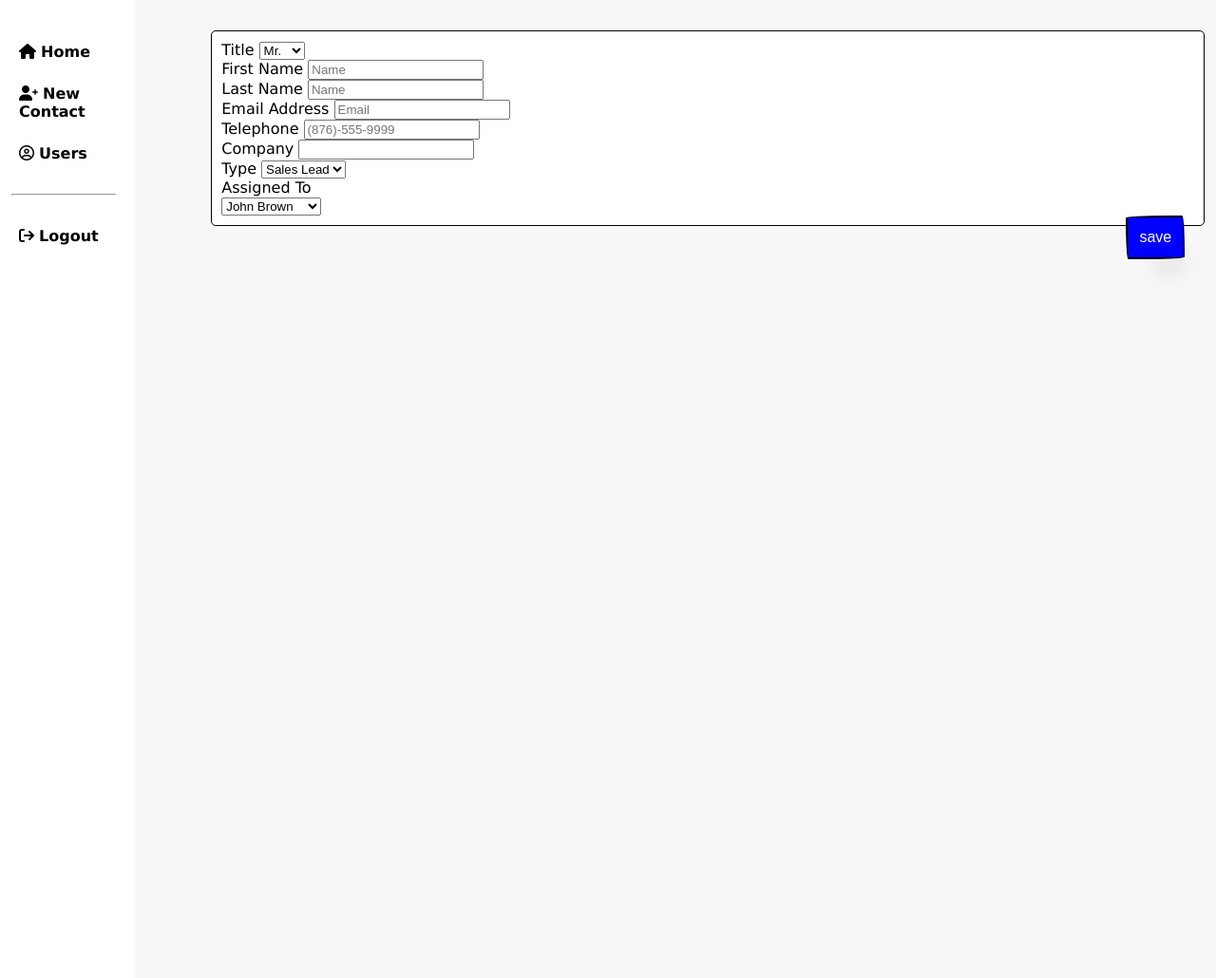
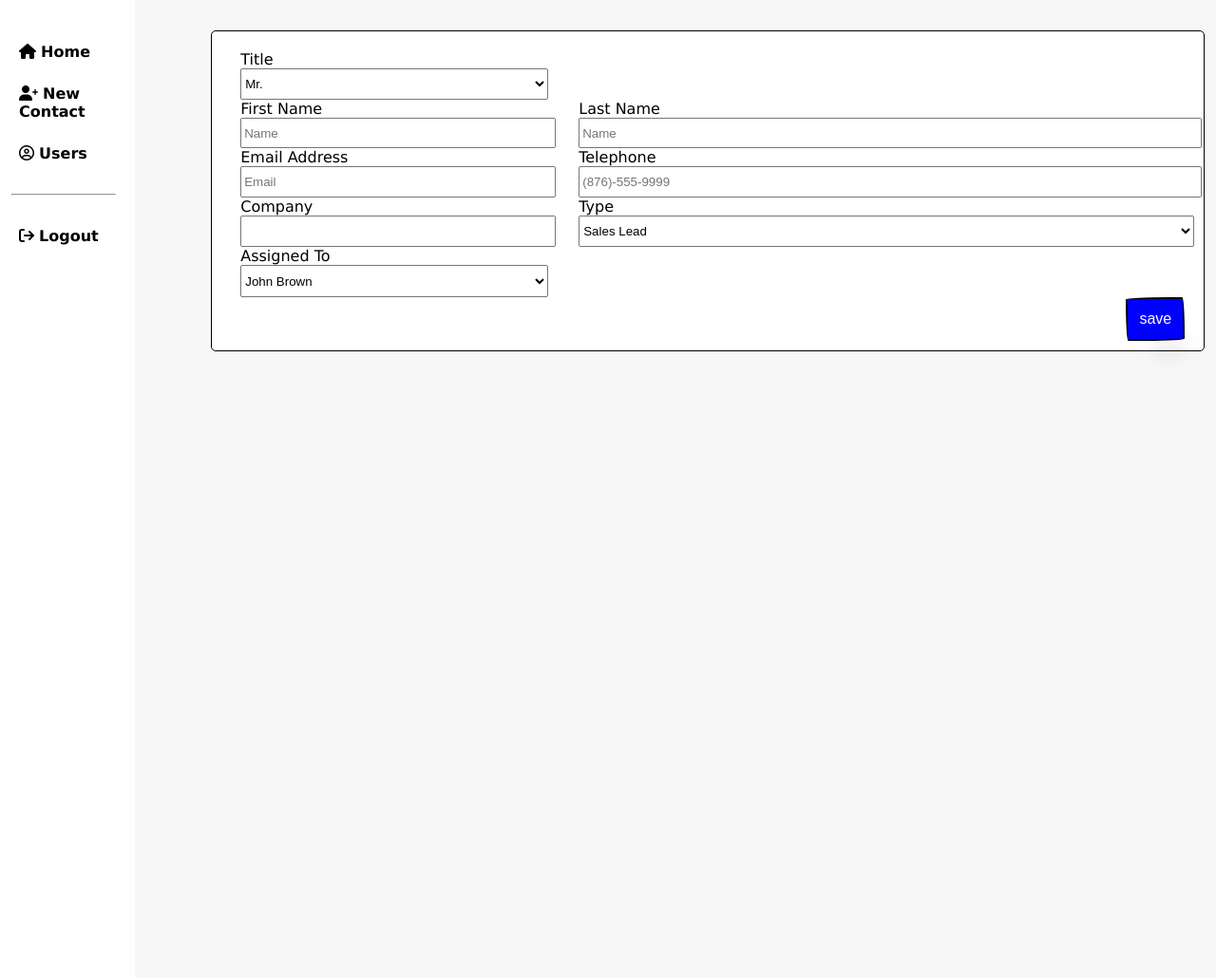
Before and after one commit to JonMike21/info2180-project2, a PHP site: page /newContact.html in a window 1280 px wide. Shown: the part 52-1082 px from the top of the page at 95% size. Run offline with PHP 8.4, Linux system fonts and the light colour scheme; data comes from the database, SQL or seed files in the repository; some libraries are stand-ins or nearby versions.

Commit message:
Styling For New Contact

```diff
--- a/Html&Css/newContact.html
+++ b/Html&Css/newContact.html
@@ -50,38 +50,41 @@
             <div class="container">
                         <div class="row">
                             <div>
-                                <label class="label" for="title">Title</label>
-                                <select id="title">
+                                <label class="label" for="title" >Title</label>
+                                <select id="title" >
                                     <option value="Mr">Mr.</option>
                                     <option value="Mrs">Mrs.</option>
                                     <option value="Ms">Ms.</option>
                                 </select>
                             </div>
-                            <div class="col-md-6">
+                            <div>
+
+                            </div>
+                            <div class="">
                                 <div class="form-group">
                                     <label class="label" for="name">First Name</label>
                                     <input type="text" class="form-control" name="name" id="fname" placeholder="Name">
                                 </div>
                             </div>
-                            <div class="col-md-6">
+                            <div class="">
                                 <div class="form-group">
                                     <label class="label" for="name">Last Name</label>
                                     <input type="text" class="form-control" name="name" id="lname" placeholder="Name">
                                 </div>
                             </div>
-                            <div class="col-md-6">
+                            <div class="">
                                 <div class="form-group">
                                     <label class="label" for="email">Email Address</label>
                                     <input type="email" class="form-control" name="email" id="email" placeholder="Email">
                                 </div>
                             </div>
-                            <div class="col-md-12">
+                            <div class="">
                                 <div class="form-group">
                                     <label class="label" for="tel">Telephone</label>
                                     <input type="tel" class="form-control" name="telephone" id="tel" placeholder="(876)-555-9999">
                                 </div>
                             </div>
-                            <div class="col-md-6">
+                            <div class="">
                                 <div class="form-group">
                                     <label class="label" for="company">Company</label>
                                     <input type="text" class="form-control" name="company" id="company">
@@ -100,16 +103,17 @@
 
                                 </div>
                             </div>
+                            <div>
 
-                            <div class="col-md-12">
-                                <div class="form-save">
-                                    <input type="submit" value="save" id="btn-save">
-                                    <div class="saving"></div>
-                                </div>
                             </div>
+                            <div>
 
-                        </div>
-                    </form>
+                            </div>
+                            <div class="form-save">
+                                <input type="submit" value="save" id="btn-save">
+                                <div class="saving"></div>
+                            </div>
+                </div>
                 </div>
             </div>
             <div id="result">
--- a/Html&Css/styless.css
+++ b/Html&Css/styless.css
@@ -157,6 +157,34 @@ input[type=submit]{
     grid-template-rows: 2fr 1fr;
 }
 
+.container div.row{
+    display:grid;
+    grid-template-columns: 1fr 2fr;
+    column-gap: 2em;
+
+    align-items: center;
+    justify-content: center;
+    margin-left: 20px;
+    padding-top: 10px;
+
+}
+
+.container div.row label{
+
+}
+
+.container div.row select{
+    width: 100%;
+    height: 2.5em;
+}
+
+.container div.row div.form-group input{
+    width: 100%;
+    height: 2em;
+}
+
+
+
 #loginboxsinfo span{
 display:flex;
 flex-flow: column wrap;
```
